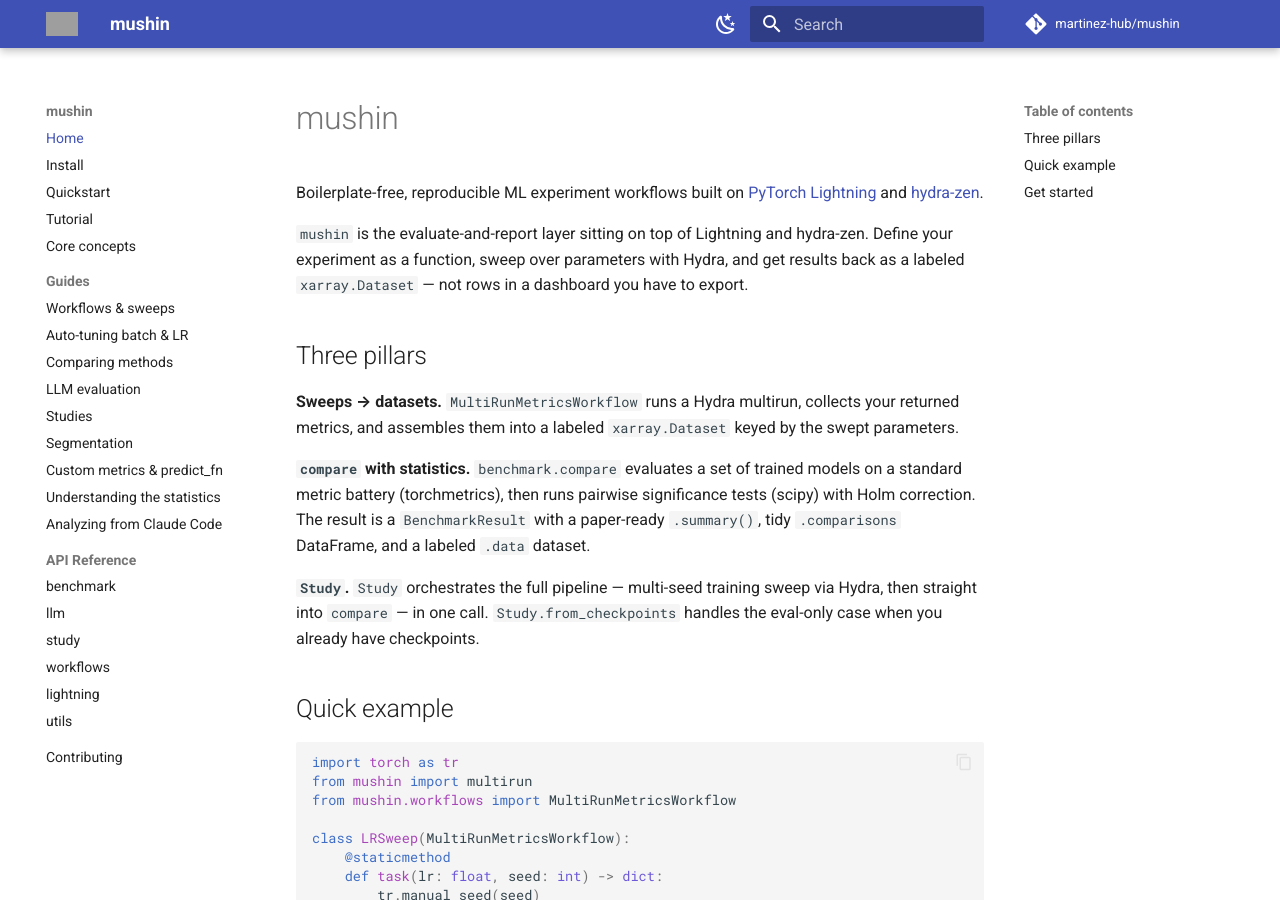
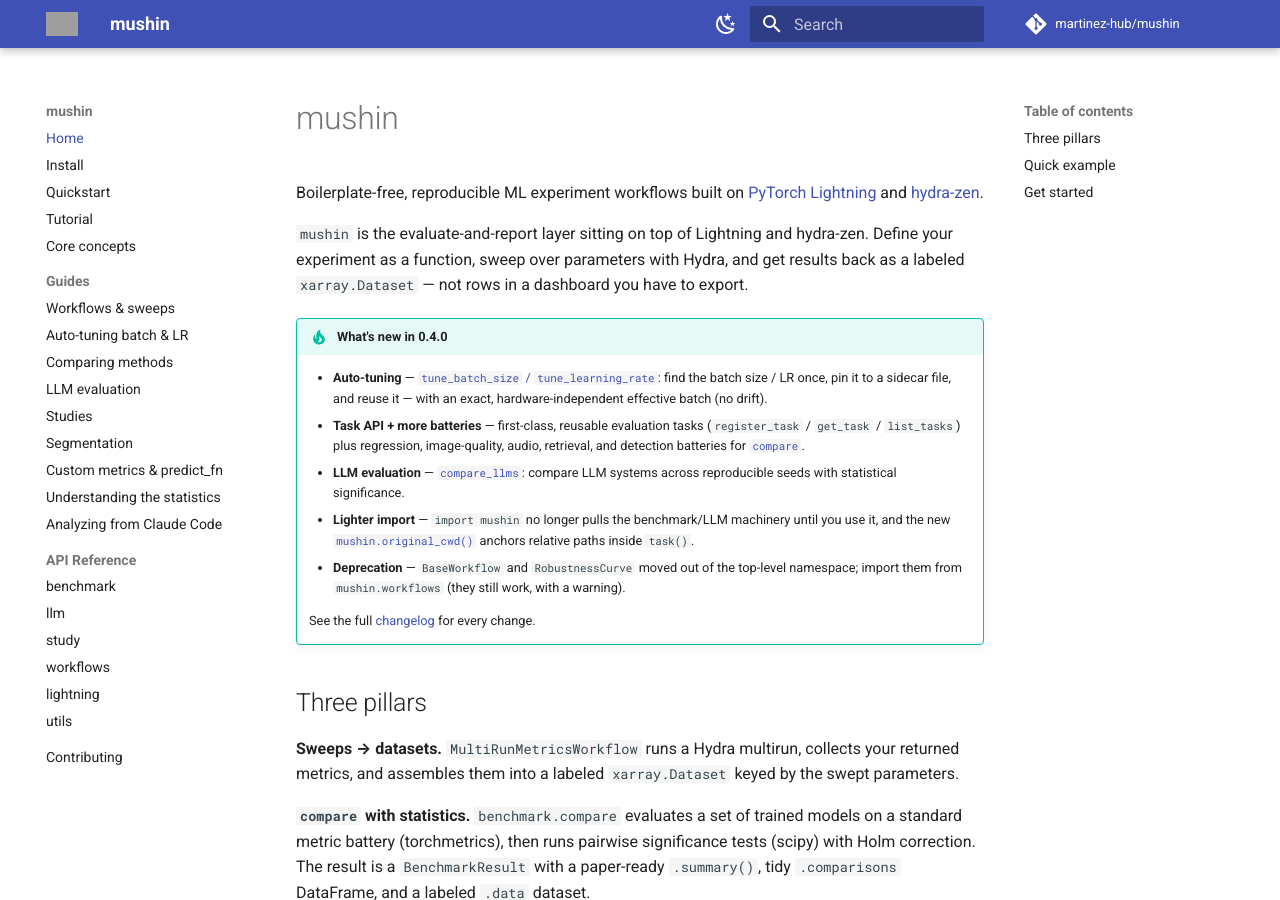
Before and after one commit to martinez-hub/mushin, an MkDocs documentation site: the page built from docs/index.md, in a window 1280 px wide and 900 px high. Built offline with MkDocs 1.6.1 and Material for MkDocs 9.7.7, drawn with Linux system fonts in a browser that asks for light colours; comment, search, counter and statistics services are not loaded; grey boxes are pictures that could not be loaded.

Commit message:
docs: announce 0.4.0 with a What's new callout on the home page

```diff
--- a/docs/index.md
+++ b/docs/index.md
@@ -8,6 +8,24 @@
 hydra-zen. Define your experiment as a function, sweep over parameters with
 Hydra, and get results back as a labeled `xarray.Dataset` — not rows in a
 dashboard you have to export.
+
+!!! tip "What's new in 0.4.0"
+    - **Auto-tuning** — [`tune_batch_size` / `tune_learning_rate`](guides/auto-tuning.md):
+      find the batch size / LR once, pin it to a sidecar file, and reuse it — with an
+      exact, hardware-independent effective batch (no drift).
+    - **Task API + more batteries** — first-class, reusable evaluation tasks
+      (`register_task` / `get_task` / `list_tasks`) plus regression, image-quality,
+      audio, retrieval, and detection batteries for [`compare`](guides/compare.md).
+    - **LLM evaluation** — [`compare_llms`](guides/llm.md): compare LLM systems across
+      reproducible seeds with statistical significance.
+    - **Lighter import** — `import mushin` no longer pulls the benchmark/LLM machinery
+      until you use it, and the new [`mushin.original_cwd()`](concepts.md#working-directories)
+      anchors relative paths inside `task()`.
+    - **Deprecation** — `BaseWorkflow` and `RobustnessCurve` moved out of the top-level
+      namespace; import them from `mushin.workflows` (they still work, with a warning).
+
+    See the full [changelog](https://github.com/martinez-hub/mushin/blob/main/CHANGELOG.md)
+    for every change.
 
 ## Three pillars
 
```
Also changed, not shown: changes/+docs-announce-0.4.0.misc.md (added, +1 -0 lines).
